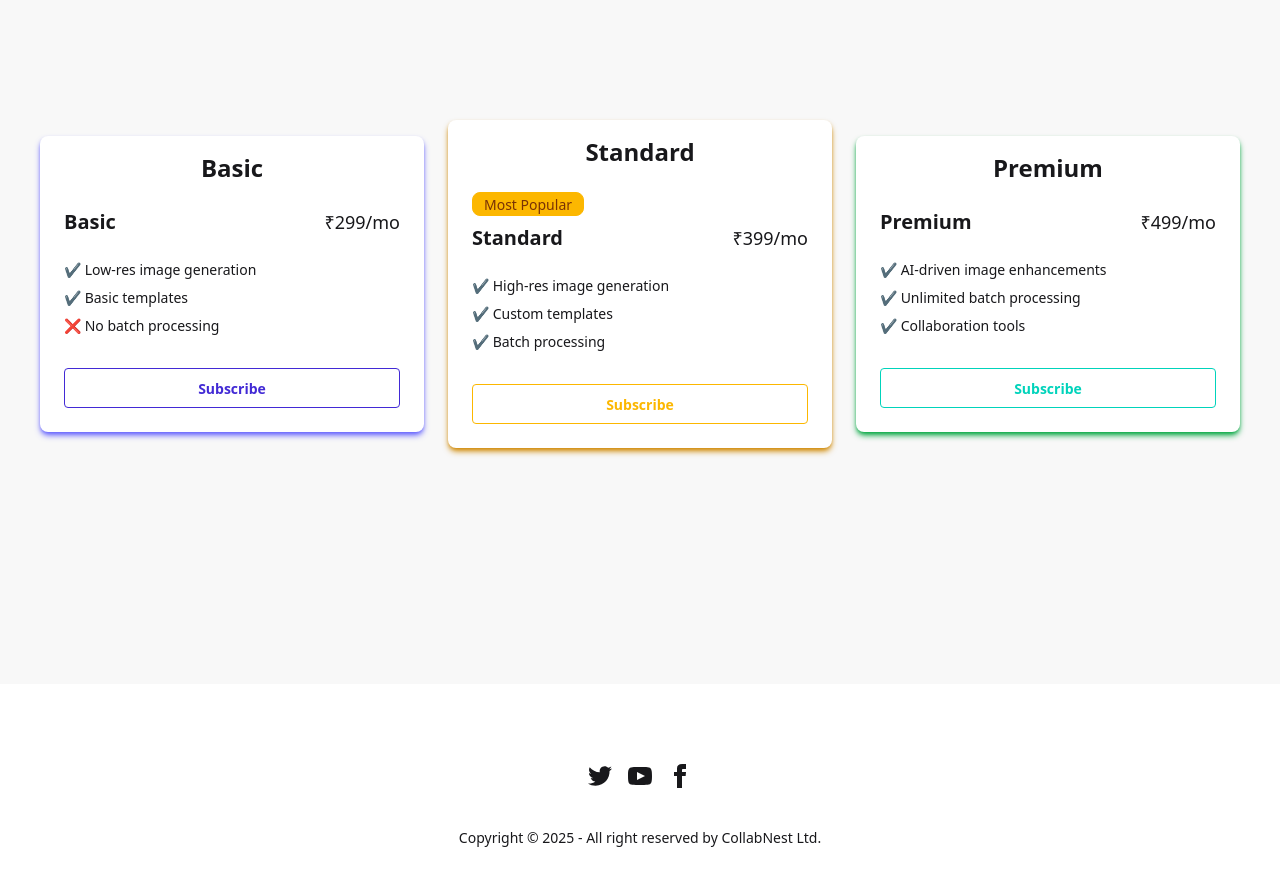
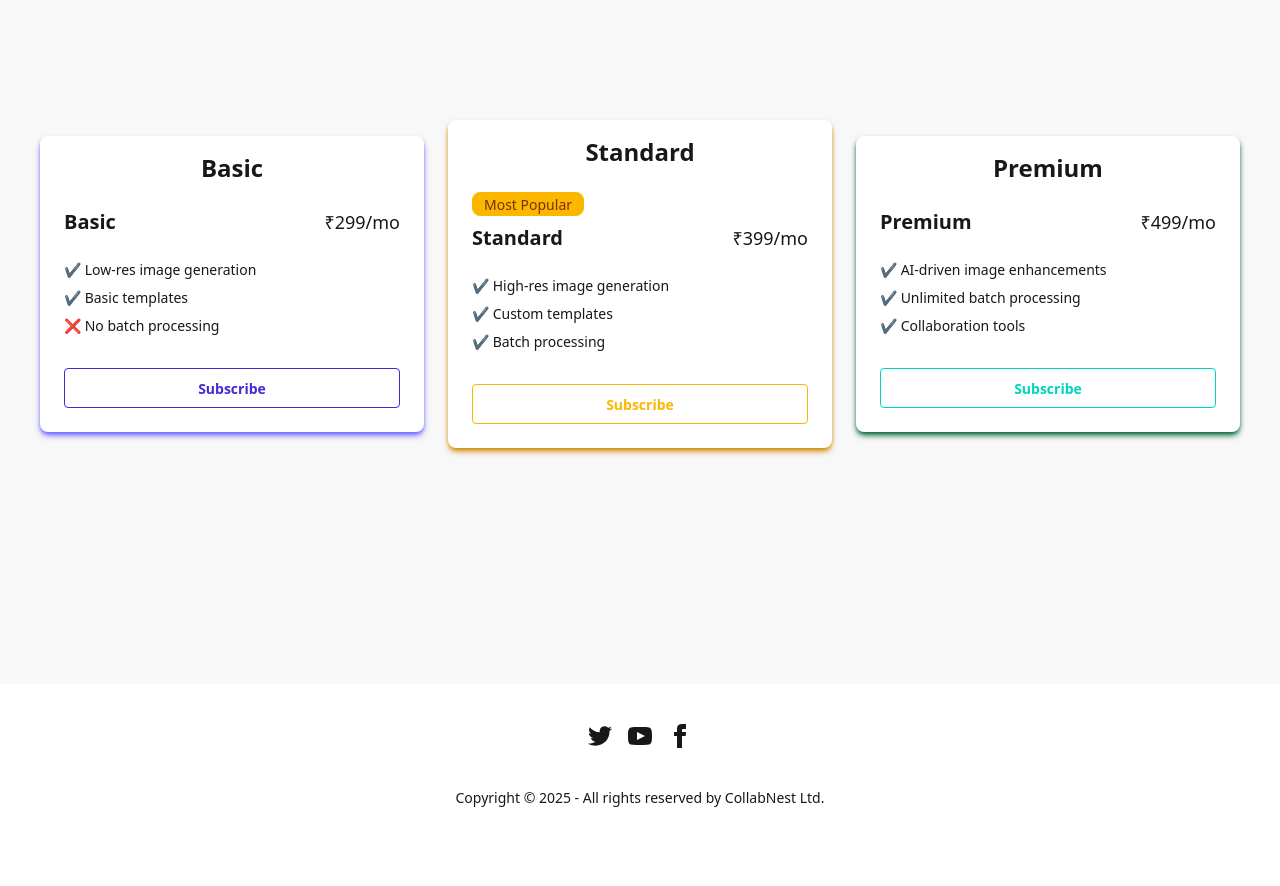
Before and after one commit to Pinku-code/CollabNest-Dev, a React (Vite) app in the folder Client/: page /plans in a window 1280 px wide. Shown: the part 180-1066 px from the top of the page. After the commit the page ends 1028 px from the top, so only its background shows below. Built offline with nearby package versions, Linux system fonts and the light colour scheme.

Commit message:
add motion effect to all pages

```diff
--- a/Client/src/components/Facilities.jsx
+++ b/Client/src/components/Facilities.jsx
@@ -1,4 +1,3 @@
-// Facilities.jsx
 import React from 'react';
 import {
   Users,
@@ -10,6 +9,7 @@ import {
   BarChart,
   ShieldCheck
 } from 'lucide-react';
+import { motion } from 'framer-motion'; // ✅ Import motion
 
 const facilities = [
   {
@@ -57,19 +57,34 @@ const facilities = [
 const Facilities = () => {
   return (
     <div className="min-h-screen bg-base-100 py-16 px-4 sm:px-6 lg:px-20">
-      <h2 className="text-3xl font-bold text-center mb-12 text-primary">Platform Facilities</h2>
+      <h2 className="text-3xl font-bold text-center mb-12 text-primary">
+        Platform Facilities
+      </h2>
+
       <div className="grid grid-cols-1 sm:grid-cols-2 lg:grid-cols-3 gap-10">
         {facilities.map((facility, index) => (
-          <div
+          <motion.div
             key={index}
             className="card w-full max-w-sm bg-base-100 shadow-md hover:shadow-xl transform transition-transform duration-300 hover:scale-105 mx-auto p-6 rounded-2xl"
+            initial={{ opacity: 0, y: 30 }}
+            whileInView={{ opacity: 1, y: 0 }}
+            transition={{
+              duration: 0.5,
+              delay: index * 0.2, // Add delay for staggered effect
+              type: "spring", // Adding spring for a more natural movement
+              stiffness: 100,
+              damping: 25
+            }}
+            viewport={{ once: true, amount: 0.3 }}
           >
             <div className="flex items-center gap-4 mb-3">
               {facility.icon}
-              <h3 className="text-lg font-semibold text-primary">{facility.title}</h3>
+              <h3 className="text-lg font-semibold text-primary">
+                {facility.title}
+              </h3>
             </div>
             <p className="text-base-content text-sm">{facility.description}</p>
-          </div>
+          </motion.div>
         ))}
       </div>
     </div>
--- a/Client/src/components/Footer.jsx
+++ b/Client/src/components/Footer.jsx
@@ -1,56 +1,89 @@
-import React from 'react'
-import { Link } from 'react-router-dom'
+import React, { useEffect } from 'react';
+import { motion } from 'framer-motion'; // ✅ Import motion
+
 const Footer = () => {
+     useEffect(() => {
+            window.scrollTo(0, 0); // ⬆️ scroll to top on load
+          }, []);
     return (
         <div>
-            <footer className="footer footer-horizontal footer-center bg-base-100 text-base-content rounded p-10">
+            <motion.footer
+                className="footer footer-horizontal footer-center bg-base-100 text-base-content rounded p-10"
+                initial={{ opacity: 0 }}
+                whileInView={{ opacity: 1 }}
+                transition={{ duration: 1, ease: 'easeOut' }}
+                viewport={{ once: true }}
+            >
                 <nav className="grid grid-flow-col gap-4">
-
-                    {/* <a className="link link-hover">Press kit</a> */}
-                </nav>
-                <nav>
-                    <div className="grid grid-flow-col gap-4">
-                        <a>
+                    {/* Add motion to each social icon */}
+                    <motion.a
+                        href="https://twitter.com"
+                        initial={{ opacity: 0, x: -30 }}
+                        whileInView={{ opacity: 1, x: 0 }}
+                        transition={{ duration: 0.8, delay: 0.2 }}
+                    >
                         <svg
                             xmlns="http://www.w3.org/2000/svg"
                             width="24"
                             height="24"
                             viewBox="0 0 24 24"
-                                className="fill-current">
+                            className="fill-current"
+                        >
                             <path
                                 d="M24 4.557c-.883.392-1.832.656-2.828.775 1.017-.609 1.798-1.574 2.165-2.724-.951.564-2.005.974-3.127 1.195-.897-.957-2.178-1.555-3.594-1.555-3.179 0-5.515 2.966-4.797 6.045-4.091-.205-7.719-2.165-10.148-5.144-1.29 2.213-.669 5.108 1.523 6.574-.806-.026-1.566-.247-2.229-.616-.054 2.281 1.581 4.415 3.949 4.89-.693.188-1.452.232-2.224.084.626 1.956 2.444 3.379 4.6 3.419-2.07 1.623-4.678 2.348-7.29 2.04 2.179 1.397 4.768 2.212 7.548 2.212 9.142 0 14.307-7.721 13.995-14.646.962-.695 1.797-1.562 2.457-2.549z"></path>
                         </svg>
-                        </a>
-                        <a>
+                    </motion.a>
+
+                    <motion.a
+                        href="https://facebook.com"
+                        initial={{ opacity: 0, x: -30 }}
+                        whileInView={{ opacity: 1, x: 0 }}
+                        transition={{ duration: 0.8, delay: 0.4 }}
+                    >
                         <svg
                             xmlns="http://www.w3.org/2000/svg"
                             width="24"
                             height="24"
                             viewBox="0 0 24 24"
-                                className="fill-current">
+                            className="fill-current"
+                        >
                             <path
                                 d="M19.615 3.184c-3.604-.246-11.631-.245-15.23 0-3.897.266-4.356 2.62-4.385 8.816.029 6.185.484 8.549 4.385 8.816 3.6.245 11.626.246 15.23 0 3.897-.266 4.356-2.62 4.385-8.816-.029-6.185-.484-8.549-4.385-8.816zm-10.615 12.816v-8l8 3.993-8 4.007z"></path>
                         </svg>
-                        </a>
-                        <a>
+                    </motion.a>
+
+                    <motion.a
+                        href="https://linkedin.com"
+                        initial={{ opacity: 0, x: -30 }}
+                        whileInView={{ opacity: 1, x: 0 }}
+                        transition={{ duration: 0.8, delay: 0.6 }}
+                    >
                         <svg
                             xmlns="http://www.w3.org/2000/svg"
                             width="24"
                             height="24"
                             viewBox="0 0 24 24"
-                                className="fill-current">
+                            className="fill-current"
+                        >
                             <path
-                                    d="M9 8h-3v4h3v12h5v-12h3.642l.358-4h-4v-1.667c0-.955.192-1.333 1.115-1.333h2.885v-5h-3.808c-3.596 0-5.192 1.583-5.192 4.615v3.385z"></path>
+                                d="M9 8h-3v4h3v12h5v-12h3.642l.358-4h-4v-1.667c0-.955.192-1.333 1.115-1.333h2.885v-5h-3.808c-3.596 0-5.192 1.583-5.192 4.615v3.385z"
+                            ></path>
                         </svg>
-                        </a>
+                    </motion.a>
+                </nav>
+
+                <aside>
+                    <motion.p
+                        initial={{ opacity: 0 }}
+                        whileInView={{ opacity: 1 }}
+                        transition={{ duration: 0.8, delay: 0.8 }}
+                    >
+                        Copyright © {new Date().getFullYear()} - All rights reserved by CollabNest Ltd.
+                    </motion.p>
+                </aside>
+            </motion.footer>
         </div>
-                </nav>
-                <aside>
-                    <p>Copyright © {new Date().getFullYear()} - All right reserved by CollabNest Ltd.</p>
-                </aside>
-            </footer>
-        </div>
-    )
-}
+    );
+};
 
-export default Footer
+export default Footer;
--- a/Client/src/pages/AboutPage.jsx
+++ b/Client/src/pages/AboutPage.jsx
@@ -1,18 +1,21 @@
 import { Library } from "lucide-react";
-import React from "react";
+import React, { useEffect } from "react";
 import { Link } from "react-router-dom";
-import { motion } from "framer-motion"; // import motion
+import { motion } from "framer-motion";
 import Navbar from "../components/Navbar";
 import Footer from "../components/Footer";
 
 const AboutPage = () => {
+   useEffect(() => {
+          window.scrollTo(0, 0); // ⬆️ scroll to top on load
+        }, []);
   return (
     <div>
       <Navbar />
       <motion.div
         initial={{ y: -50, opacity: 0 }}
         animate={{ y: 0, opacity: 1 }}
-        transition={{ duration: 1.0, ease: "easeOut" }}
+        transition={{ duration: 0.8, ease: "easeOut" }}
         className="max-w-6xl mx-auto px-6 py-20"
       >
         <h1 className="text-5xl font-extrabold mb-8 text-center">
@@ -28,12 +31,11 @@ const AboutPage = () => {
         <div className="grid gap-12 md:grid-cols-2 items-start">
           <motion.div
             initial={{ opacity: 0, x: -50 }}
-            whileInView={{ opacity: 1, x: 0 }}
-            transition={{ duration: 1.0 }}
-            viewport={{ once: true }}
+            animate={{ opacity: 1, x: 0 }}
+            transition={{ duration: 0.8, delay: 0.2 }}
             className="bg-base-200 p-6 md:p-8 rounded-3xl shadow-2xl transition-colors"
           >
-            <h2 className="text-2xl font-semibold text-indigo-500">Why We Built CollabNest</h2>
+            <h2 className="text-2xl font-semibold text-indigo-500 mb-4">Why We Built CollabNest</h2>
             <p className="text-gray-500 mb-4">
               Content creators often find themselves juggling multiple tools—Notion for notes,
               Excel for tracking deals, Google Docs for scripts, and sticky notes for ideas.
@@ -52,9 +54,8 @@ const AboutPage = () => {
 
           <motion.div
             initial={{ opacity: 0, x: 50 }}
-            whileInView={{ opacity: 1, x: 0 }}
-            transition={{ duration: 1.0 }}
-            viewport={{ once: true }}
+            animate={{ opacity: 1, x: 0 }}
+            transition={{ duration: 0.8, delay: 0.4 }}
             className="bg-base-200 p-6 md:p-8 rounded-3xl shadow-2xl transition-colors"
           >
             <h2 className="text-2xl font-semibold text-indigo-500 mb-4">Key Features</h2>
@@ -70,9 +71,8 @@ const AboutPage = () => {
 
         <motion.div
           initial={{ opacity: 0 }}
-          whileInView={{ opacity: 1 }}
-          transition={{ delay: 0.5, duration: 0.5, ease: "easeOut" }}
-          viewport={{ once: true }}
+          animate={{ opacity: 1 }}
+          transition={{ delay: 0.6, duration: 0.8 }}
           className="mt-20 text-center"
         >
           <p className="text-gray-600">
--- a/Client/src/pages/ContactForm.jsx
+++ b/Client/src/pages/ContactForm.jsx
@@ -1,4 +1,4 @@
-import { useState } from "react";
+import { useEffect, useState } from "react";
 import Navbar from "../components/Navbar";
 import Footer from "../components/Footer";
 import { motion } from "framer-motion";
@@ -23,6 +23,9 @@ const ContactForm = () => {
 
     setTimeout(() => setSubmitted(false), 3000);
   };
+   useEffect(() => {
+          window.scrollTo(0, 0); // ⬆️ scroll to top on load
+        }, []);
 
   return (
     <div>
--- a/Client/src/pages/Plans.jsx
+++ b/Client/src/pages/Plans.jsx
@@ -1,15 +1,24 @@
-import React from 'react'
+import React, { useEffect } from 'react'
 import { Link } from 'react-router-dom'
+import { motion } from 'framer-motion'; // ✅ Import motion
 import Navbar from '../components/Navbar'
 import Footer from '../components/Footer'
 
 const Plans = () => {
+    useEffect(() => {
+        window.scrollTo(0, 0); // ⬆️ scroll to top on load
+      }, []);
     return (
         <div>
             <Navbar />
             <div className="flex flex-col items-center justify-center min-h-screen bg-base-200 px-4 py-8 md:flex-row md:gap-6">
                 {/* Plan Card 1 */}
-                <div className="card w-full max-w-sm bg-base-100 shadow-md shadow-indigo-500 mb-6 md:mb-0 transform transition-transform duration-300 hover:scale-105 hover:shadow-xl">
+                <motion.div
+                    className="card w-full max-w-sm bg-base-100 shadow-md shadow-indigo-500 mb-6 md:mb-0 transform transition-transform duration-300 hover:scale-105 hover:shadow-xl"
+                    initial={{ opacity: 0, y: 30 }}
+                    animate={{ opacity: 1, y: 0 }}
+                    transition={{ duration: 0.8, ease: "easeOut" }} // Match timing here
+                >
                     <h1 className="text-2xl font-bold text-center pt-4">Basic</h1>
                     <div className="card-body">
                         <div className="flex justify-between">
@@ -23,10 +32,15 @@ const Plans = () => {
                         </ul>
                         <button className="btn btn-outline btn-primary mt-6">Subscribe</button>
                     </div>
-                </div>
+                </motion.div>
 
                 {/* Plan Card 2 */}
-                <div className="card w-full max-w-sm bg-base-100 shadow-md shadow-yellow-600 mb-6 md:mb-0 transform transition-transform duration-300 hover:scale-105 hover:shadow-xl">
+                <motion.div
+                    className="card w-full max-w-sm bg-base-100 shadow-md shadow-yellow-600 mb-6 md:mb-0 transform transition-transform duration-300 hover:scale-105 hover:shadow-xl"
+                    initial={{ opacity: 0, y: 30 }}
+                    animate={{ opacity: 1, y: 0 }}
+                    transition={{ duration: 0.8, ease: "easeOut", delay: 0.1 }} // Match timing here
+                >
                     <h1 className="text-2xl font-bold text-center pt-4">Standard</h1>
                     <div className="card-body">
                         <span className="badge badge-warning self-start">Most Popular</span>
@@ -41,10 +55,15 @@ const Plans = () => {
                         </ul>
                         <button className="btn btn-outline btn-warning mt-6">Subscribe</button>
                     </div>
-                </div>
+                </motion.div>
 
                 {/* Plan Card 3 */}
-                <div className="card w-full max-w-sm bg-base-100 shadow-md shadow-green-600 transform transition-transform duration-300 hover:scale-105 hover:shadow-xl">
+                <motion.div
+                    className="card w-full max-w-sm bg-base-100 shadow-md shadow-green-800 transform transition-transform duration-300 hover:scale-105 hover:shadow-xl"
+                    initial={{ opacity: 0, y: 30 }}
+                    animate={{ opacity: 1, y: 0 }}
+                    transition={{ duration: 0.8, ease: "easeOut", delay: 0.2 }} // Match timing here
+                >
                     <h1 className="text-2xl font-bold text-center pt-4">Premium</h1>
                     <div className="card-body">
                         <div className="flex justify-between">
@@ -58,11 +77,11 @@ const Plans = () => {
                         </ul>
                         <button className="btn btn-outline btn-accent mt-6">Subscribe</button>
                     </div>
-                </div>
+                </motion.div>
             </div>
             <Footer />
         </div>
     )
 }
 
-export default Plans
+export default Plans;
--- a/Client/src/pages/ServicePage.jsx
+++ b/Client/src/pages/ServicePage.jsx
@@ -1,4 +1,4 @@
-import React from "react";
+import React, { useEffect } from "react";
 import {
   FileText,
   Sparkles,
@@ -7,6 +7,7 @@ import {
   ShieldCheck,
   Rocket,
 } from "lucide-react";
+import { motion } from "framer-motion";
 import Navbar from "../components/Navbar";
 import Footer from "../components/Footer";
 
@@ -42,33 +43,51 @@ const services = [
   },
 ];
 
+
 const ServicePage = () => {
+  useEffect(() => {
+    // Scroll to top of the page when the component mounts
+    window.scrollTo(0, 0);
+  }, []);
   return (
     <div>
       <Navbar />
       <div className="min-h-screen bg-base-100 py-12 px-4 sm:px-8 lg:px-16">
         <div className="max-w-7xl mx-auto">
-          <h2 className="text-4xl font-bold text-center mb-12 flex items-center justify-center gap-2">
+          <motion.h2
+            initial={{ opacity: 0, y: -20 }}
+            animate={{ opacity: 1, y: 0 }}
+            transition={{ duration: 0.6 }}
+            className="text-4xl font-bold text-center mb-12 flex items-center justify-center gap-2"
+          >
             <Rocket className="w-7 h-7 text-indigo-600" />
             Our Services
-          </h2>
+          </motion.h2>
 
           <div className="grid md:grid-cols-2 lg:grid-cols-3 gap-8">
             {services.map((service, index) => (
-              <div
+              <motion.div
                 key={index}
                 className="card w-full max-w-sm bg-base-200 shadow-md hover:shadow-xl transform transition-transform duration-300 hover:scale-105 mx-auto p-6 rounded-2xl"
+                initial={{ opacity: 0, y: 30 }}
+                animate={{ opacity: 1, y: 0 }}
+                transition={{ duration: 0.6, delay: index * 0.2 }}
               >
                 <div className="flex items-center gap-3 mb-4">
                   {service.icon}
                   <h3 className="text-xl font-semibold">{service.title}</h3>
                 </div>
                 <p className="text-gray-600">{service.description}</p>
-              </div>
+              </motion.div>
             ))}
           </div>
 
-          <div className="mt-16 bg-indigo-100 border-l-4 border-indigo-500 text-indigo-700 p-6 rounded-lg">
+          <motion.div
+            initial={{ opacity: 0, y: 40 }}
+            animate={{ opacity: 1, y: 0 }}
+            transition={{ duration: 0.7, delay: 0.2 }}
+            className="mt-16 bg-indigo-100 border-l-4 border-indigo-500 text-indigo-700 p-6 rounded-lg"
+          >
             <h3 className="text-lg font-semibold mb-2">🎯 Problem We Solve</h3>
             <p>
               Creators often juggle multiple apps—Notion, Google Docs, Excel—for
@@ -80,7 +99,7 @@ const ServicePage = () => {
               <li>Saves hours of brainstorming with smart AI suggestions.</li>
               <li>Ensures brand deal and collab tracking is never missed.</li>
             </ul>
-          </div>
+          </motion.div>
         </div>
       </div>
       <Footer />
```
Also changed, not shown: Client/src/pages/Home.jsx (+40 -20 lines). Lines whose indentation alone changed are shown as unchanged.
